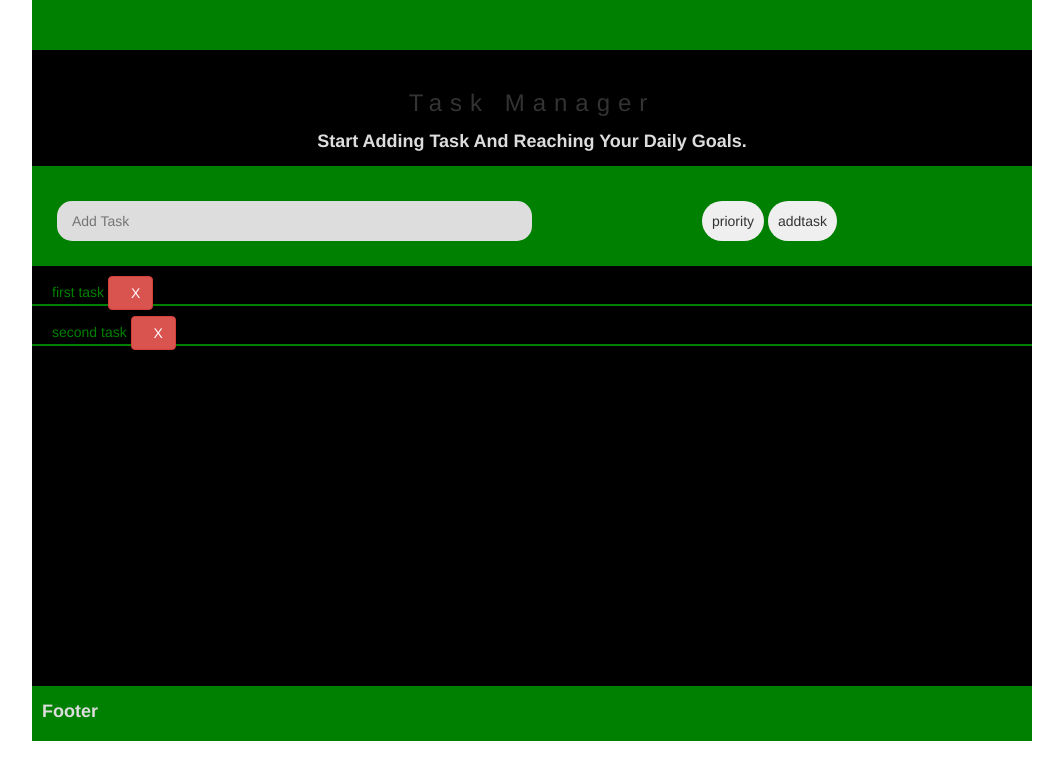
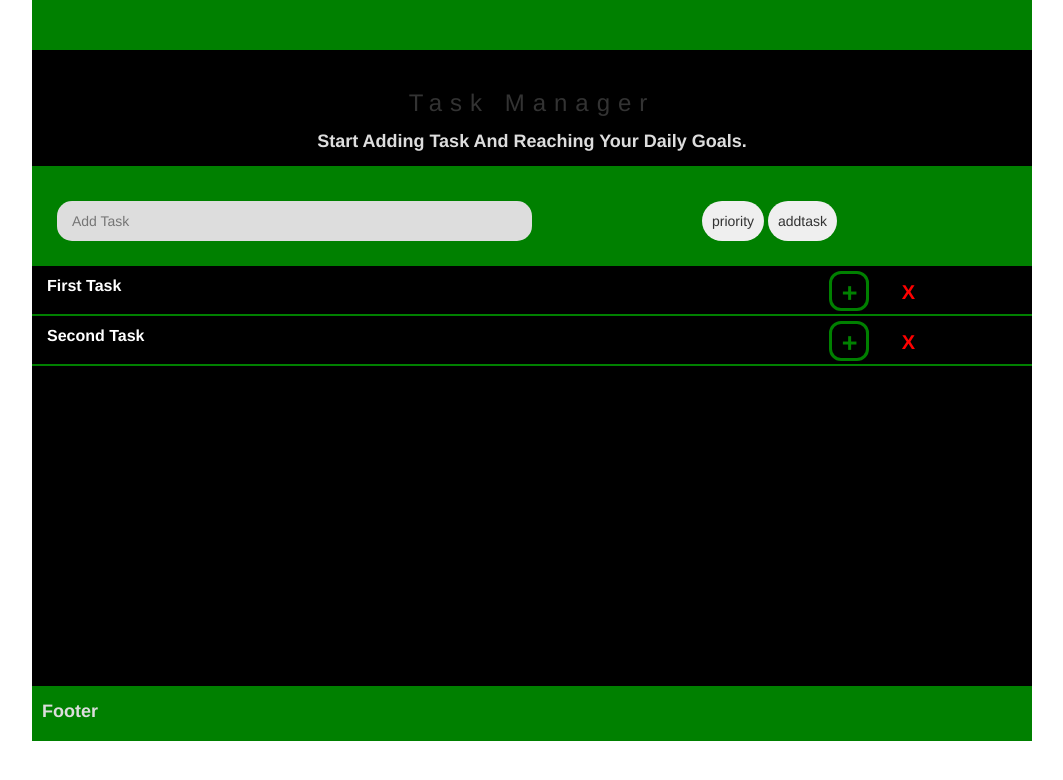
Before and after one commit to timp1184/TaskItApp, a plain HTML site: page index.html in a window 1280 px wide. Shown: the whole page, without its empty margins (108-1171 px from the left). Drawn offline with nearby package versions, Linux system fonts and the light colour scheme.

Commit message:
style sheet changes

```diff
--- a/index.html
+++ b/index.html
@@ -21,7 +21,7 @@
 		<p>start adding task and reaching your daily goals.</p>
 		<div id="control">
 			<div id="inputContainter">
-				<input type="text" name="" placeholder="Add Task" id="newTask">
+				<input type="text" name="input" placeholder="Add Task" id="newTask">
 			</div>
 			<!--SET DURATION -->
 			<!--<i class="far fa-calendar-alt"></i> -->
--- a/script.js
+++ b/script.js
@@ -25,17 +25,22 @@ class UI {
 		const row = document.createElement('li');
 		row.classList.add("added");
 		row.innerHTML = `
-		${t.name}
-		<span class="delete"><a href="#"
-		class="btn btn-danger delete">X</a>
-		</span>
+		<div class="adtask">
+		<p>${t.name}</p>
+		</div>
+		<div>
+		<a href="#" class="plus">+</a>
+		</div>
+		<div class="delete"><a href="#"
+		class="remove btn">X</a>
+		</div>
 		`;
 
 		ul.appendChild(row);
 	}
 
 	static deleteTask(el){
-		if(el.classList.contains('delete')){
+		if(el.classList.contains('remove')){
 			el.parentElement.parentElement.remove();
 		}
 
@@ -44,20 +49,24 @@ class UI {
 	static clearTask(){
 		const input = document.querySelector('#newTask').value = '';
 
+	}
+
+	static editTask(e){
+
+
+
 
 
 	}
 }
 
 
+//display saved tasks
+document.addEventListener('DOMContentLoaded', UI.displayTask);
 
-document.addEventListener('DOMContentLoaded', UI.displayTask);
+
+//submit a task
 document.querySelector('#buttonContainer').addEventListener('click', Submit);
-document.querySelector('#taskList')
-.addEventListener('click', (e) => {
-	UI.deleteTask(e.target);
-
-	});
 function Submit(){
 
 	const input = document.querySelector('#newTask').value;
@@ -65,3 +74,17 @@ function Submit(){
 	UI.addTaskToList(t);
 	UI.clearTask();
 }
+
+
+//delete task
+document.querySelector('#taskList')
+.addEventListener('click', (e) => {
+	UI.deleteTask(e.target);
+
+	});
+
+//edit task
+document.querySelector('#taskList')
+.addEventListener('click', (e) => {
+UI.editTask(e.target);
+});
--- a/style.css
+++ b/style.css
@@ -86,6 +86,7 @@ input#newTask {
 
 }
 
+
 button {
 
 
@@ -139,9 +140,12 @@ ul#taskList {
 }
 
 .added {
+	display: grid;
+	grid-template-columns: 5fr 0fr 1fr;
 	margin: 0;
-	height: 40px;
-	padding: 10px;
+	font-size: 20px;
+	height: 50px;
+	padding: 5px;
 	color: green;
 	border-bottom: solid 2px green;
 
@@ -161,6 +165,24 @@ ul#taskList {
     line-height: 0;
 }
 
+a.remove {
+	color: red;
+	font-weight: bold;
+	font-size: 20px;
+}
+
+a.plus {
+	color: green;
+	font-weight: bold;
+	font-size: 27px;
+	border-radius: 30%;
+    border: solid;
+    width: 40px;
+    height: 40px;
+    display: block;
+}
+
+
 
 footer {
 	background: green;
@@ -177,4 +199,5 @@ footer {
 	}
 
 
+
 }
```
